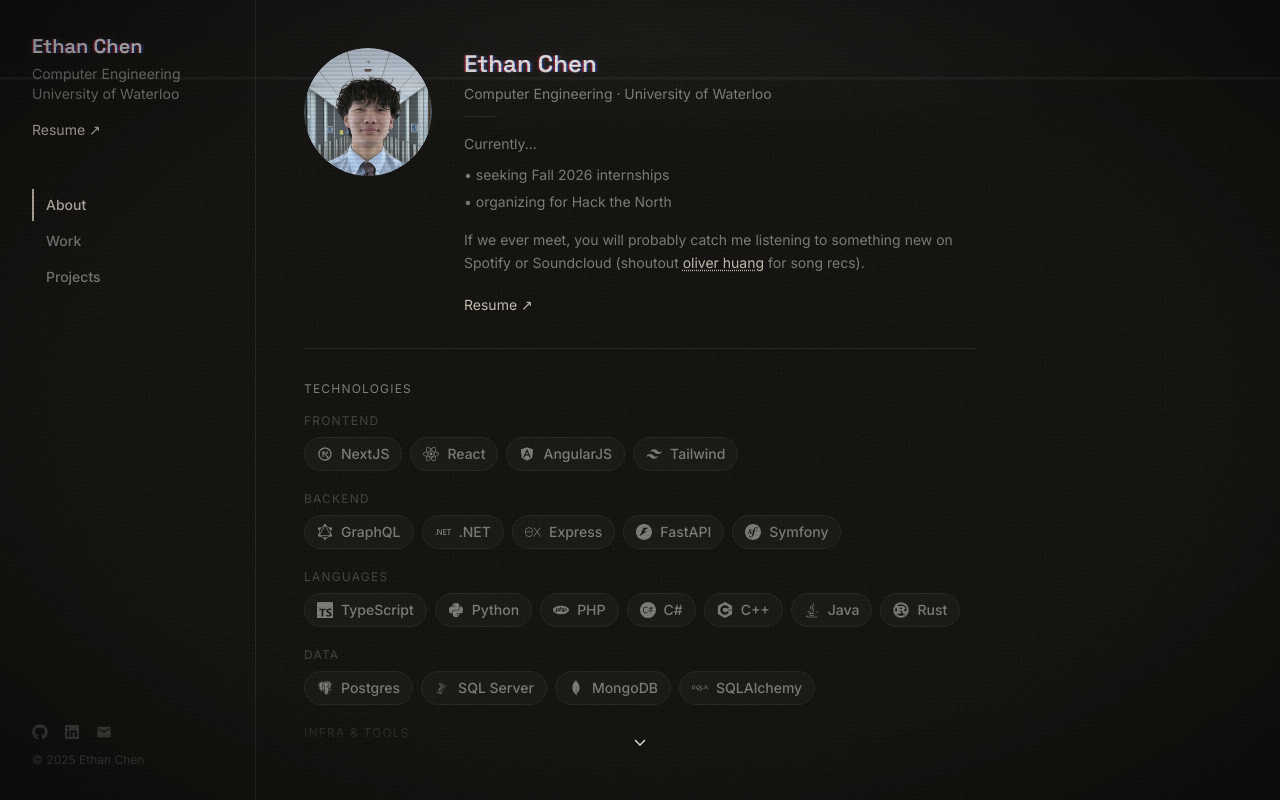
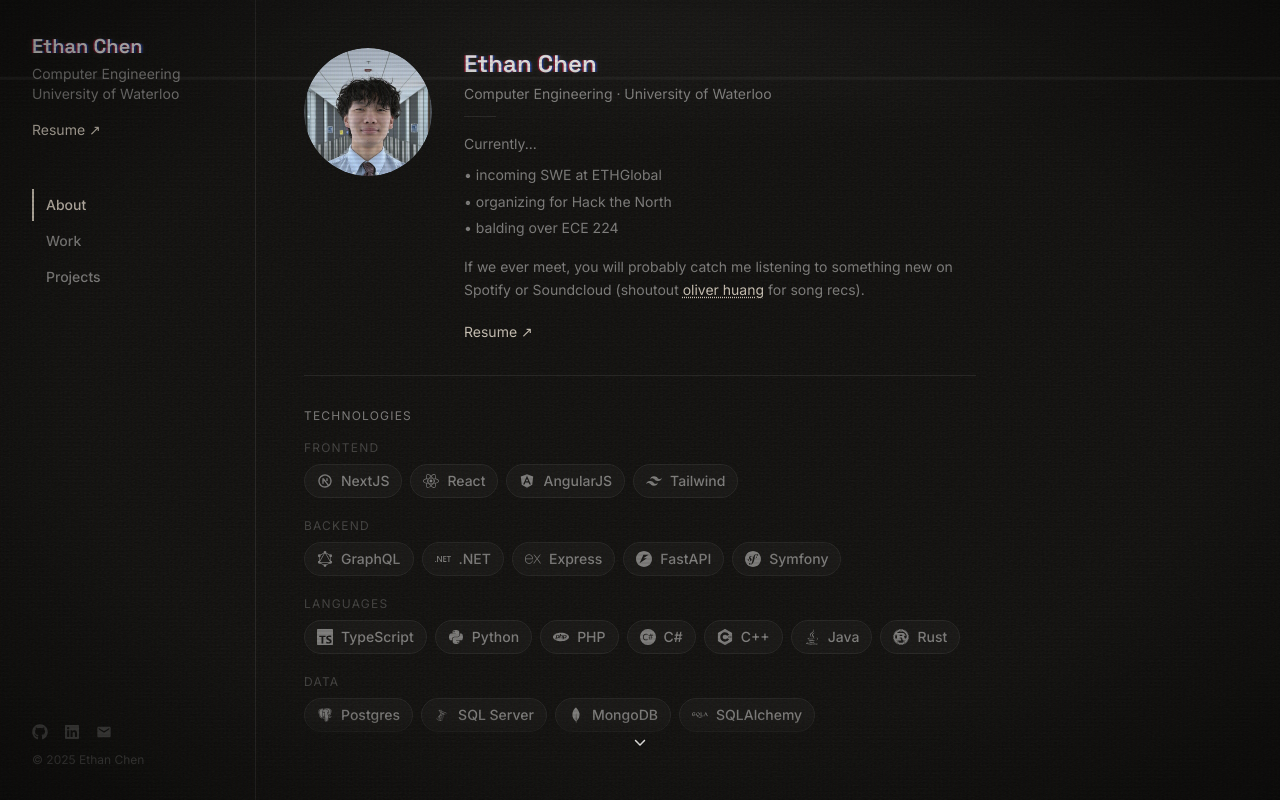
Before and after one commit to chene0/portfolio, a Next.js app: page / in a window 1280 px wide. Built offline with nearby package versions, Linux system fonts and the light colour scheme.

Commit message:
feat: modify bullet points as of summer 2026
- add incoming at ethglobal
- add balding over 224

```diff
--- a/src/app/page.tsx
+++ b/src/app/page.tsx
@@ -259,8 +259,10 @@
 						Currently...
 					</p>
 					<ul className="mt-2 space-y-1 text-text-secondary text-sm leading-relaxed">
-						<li>• seeking Fall 2026 internships</li>
+						{/* <li>• seeking Fall 2026 internships</li> */}
+						<li>• incoming SWE at ETHGlobal</li>
 						<li>• organizing for Hack the North</li>
+						<li>• balding over ECE 224</li>
 					</ul>
 					<p className="mt-4 text-text-secondary text-sm leading-relaxed">
 						If we ever meet, you will probably catch me listening to something
```
